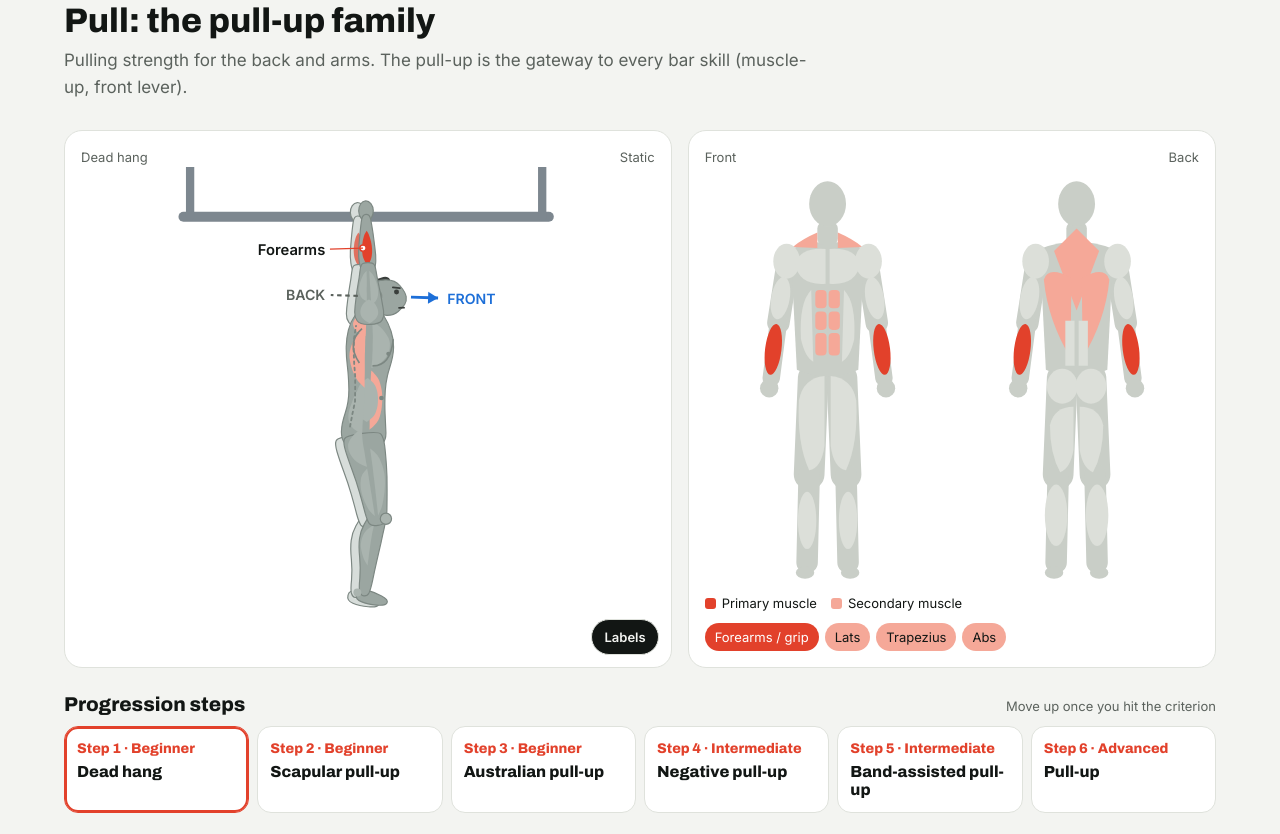
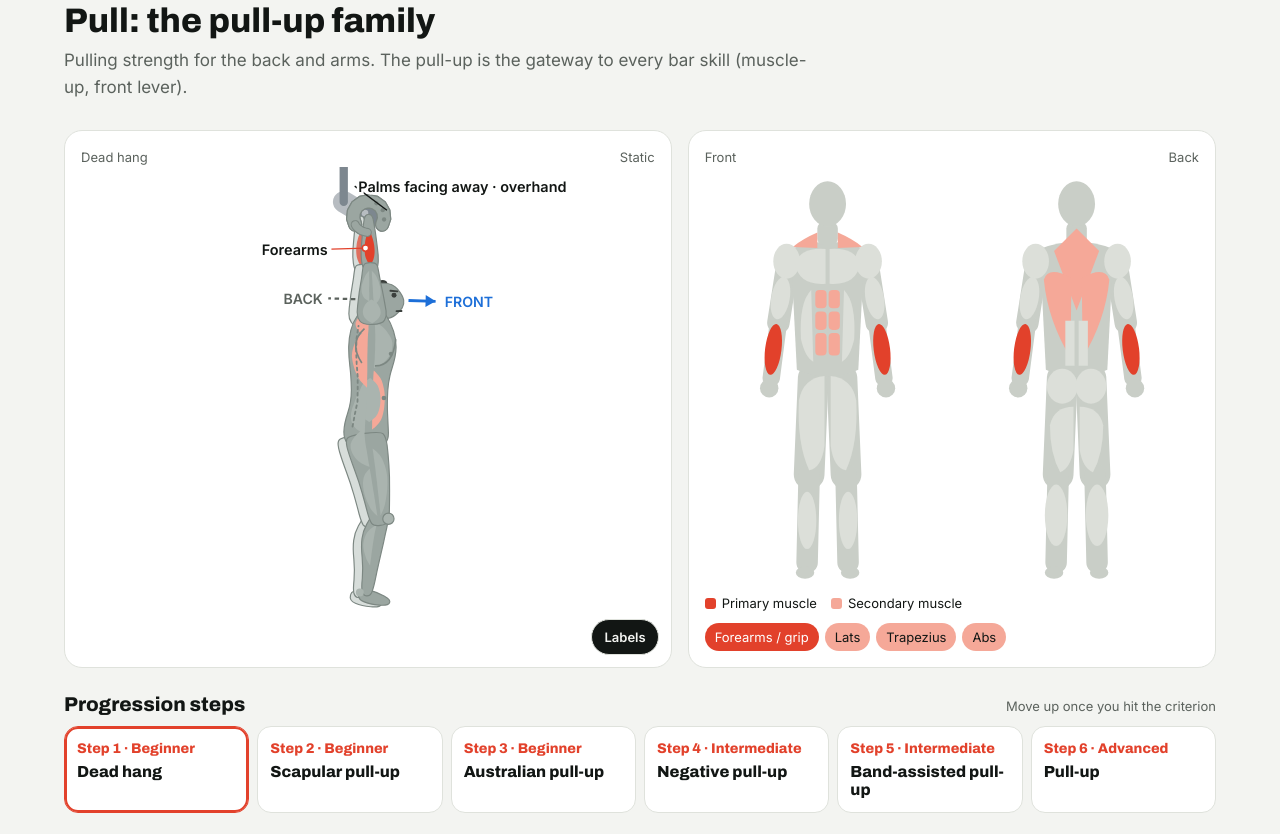
Before and after one commit to ozan-hash/kalistenik-atlasi, a plain HTML site: page index.html in a window 1280 px wide. Shown: the part 387-1221 px from the top of the page. Drawn offline with Linux system fonts and the light colour scheme.

Commit message:
Bar yandan kesit olarak çizildi, overhand tutuş ve barfiks tepe pozisyonu düzeltildi, etiket çakışmaları giderildi
Co-Authored-By: Claude Opus 5.5 <noreply@anthropic.com>
Claude-Session: https://claude.ai/code/session_01SHM5qUnhDgNg6PZVix2ExS

```diff
--- a/index.html
+++ b/index.html
@@ -172,13 +172,13 @@ table{font-size:13px}.stack thead{display:none}.stack tr{display:grid;padding-bl
 const M={traps:'Trapez',delts:'Omuz (deltoid)',pecs:'Göğüs',biceps:'Biseps',triceps:'Triseps',forearms:'Ön kol / kavrama',abs:'Karın',obliques:'Yan karın',lats:'Kanat (latissimus)',lowerback:'Bel',glutes:'Kalça',quads:'Ön bacak',hams:'Arka bacak',calves:'Baldır'};
 
 /* ---------- explicit hang poses (bar at y=44) ---------- */
-const hang={w:[150,44],e:[151,74],s:[152,104],h:[161,92],p:[150,178],k:[155,226],a:[146,270]};
+const hang={w:[150,44],e:[151,74],s:[152,104],h:[158,94],p:[150,178],k:[155,226],a:[146,270]};
 const hang2={...hang,k:[157,226],a:[150,270]};
-const scapB={w:[150,44],e:[151,70],s:[152,96],h:[160,82],p:[150,170],k:[155,218],a:[146,262]};
-const topP={w:[150,44],e:[132,64],s:[153,56],h:[160,32],p:[150,130],k:[156,178],a:[146,222]};
+const scapB={w:[150,44],e:[151,70],s:[152,96],h:[157,85],p:[150,170],k:[155,218],a:[146,262]};
+const topP={w:[150,44],e:[151,72],s:[141,54],h:[139,33],p:[147,126],k:[156,172],a:[147,218]};
 const rowA={sup:1,w:[200,152],e:[201,180],s:[200,208],h:[215,203],p:[130,229],k:[95,240],a:[60,250]};
 const rowB={sup:1,w:[200,152],e:[176,166],s:[196,170],h:[210,162],p:[128,209],k:[94,230],a:[60,250]};
-const hkrB={w:[150,44],e:[151,74],s:[152,104],h:[161,92],p:[150,178],k:[196,166],a:[192,214]};
+const hkrB={w:[150,44],e:[151,74],s:[152,104],h:[158,94],p:[150,178],k:[196,166],a:[192,214]};
 
 /* ---------- IK pose specs: P hip, t torso angle, W wrist target, A ankle target ---------- */
 const sh=(o,dy)=>({...o,P:[o.P[0],o.P[1]+dy]});
@@ -202,7 +202,7 @@ prone_y:{n:'Yüzüstü Y kaldırma',en:'Prone Y raise',A:{P:[150,246],t:-2,W:[27
 sphinx:{n:'Sfenks şınavı',en:'Sphinx push-up',A:PL_A,B:{P:[141,216],t:-17,W:[233,250],A:[44,250]},pr:['floor'],dur:2600,tempo:'1 sn it · 2 sn in',sets:'3 × 8–12',rest:'60 sn',p:['triceps'],s:['pecs','abs','delts'],how:'Dirsek plankından avuçlarla iterek dirsekleri yerden kaldır. Triseps için aletsiz “dips” hazırlığı.',cues:['Önkollar yerde, eller ileri bakar.','Avuçlarla yere bas, dirsekleri kaldır.','Gövde plank pozisyonunu korur.']},
 diamond:{n:'Elmas şınav',en:'Diamond push-up',A:PU_A,B:PU_B,pr:['floor'],dur:2600,tempo:'1 sn it · 2 sn in',sets:'3 × 6–12',rest:'90 sn',p:['triceps','pecs'],s:['delts','abs'],how:'Başparmak ve işaret parmakları göğüs altında elmas oluşturur. Triseps ağırlıklı şınav.',cues:['Eller göğüs ortasının altında.','Dirsekler gövdeye yakın geriye gider.','Diz üstünde başlayabilirsin.']},
 pike:{n:'Pike şınavı',en:'Pike push-up',A:PK_A,B:PK_B,pr:['floor'],dur:2600,tempo:'2 sn in · 1 sn it',sets:'3 × 6–12',rest:'90 sn',p:['delts','triceps'],s:['traps','pecs','abs'],how:'Kalça yukarıda ters V pozisyonunda dikey itiş. Omuz için aletsiz “overhead press”.',cues:['Eller omuz genişliğinde, kalça yüksek.','Başın tepesini ellerin önüne indir (üçgen).','Dirsekler 45° geriye.']},
-glute_bridge:{n:'Kalça köprüsü',en:'Glute bridge',A:{sup:1,P:[150,246],t:0,W:[166,250],A:[100,250],kb:1},B:{sup:1,P:[158,210],t:29.4,W:[166,250],A:[100,250],kb:1},pr:['floor'],dur:2600,tempo:'1 sn kaldır · 2 sn tut',sets:'3 × 15–20',rest:'60 sn',p:['glutes'],s:['hams','lowerback','abs'],how:'Sırtüstü, dizler bükük; topuklarla iterek kalçayı kaldır. Squat ve pistol için kalça gücü.',cues:['Topuklar kalçaya yakın.','Kalçayı sıkarak kaldır, beli değil.','Tek bacakla zorlaştır.']},
+glute_bridge:{n:'Kalça köprüsü',en:'Glute bridge',A:{sup:1,P:[150,246],t:0,W:[166,250],A:[100,250],kb:1},B:{sup:1,hd:-30,P:[158,210],t:29.4,W:[166,250],A:[100,250],kb:1},pr:['floor'],dur:2600,tempo:'1 sn kaldır · 2 sn tut',sets:'3 × 15–20',rest:'60 sn',p:['glutes'],s:['hams','lowerback','abs'],how:'Sırtüstü, dizler bükük; topuklarla iterek kalçayı kaldır. Squat ve pistol için kalça gücü.',cues:['Topuklar kalçaya yakın.','Kalçayı sıkarak kaldır, beli değil.','Tek bacakla zorlaştır.']},
 wall_sit:{n:'Duvar oturuşu',en:'Wall sit',A:{P:[118,186],t:-90,W:[120,172],A:[166,248]},B:{P:[118,184],t:-90,W:[120,170],A:[166,248]},pr:['floor',['wall',100]],dur:3000,tempo:'Statik',sets:'3 × 30–60 sn',rest:'60 sn',p:['quads'],s:['glutes','calves'],how:'Sırt duvarda, uyluklar yere paralel sandalye pozisyonu. Ön bacak dayanıklılığı.',cues:['Dizler ayak bileklerinin üstünde, 90°.','Sırt tamamen duvarda.','Ağırlık topuklarda.']},
 calf_raise:{n:'Baldır kaldırma',en:'Calf raise',A:ST,B:{P:[150,143],t:-90,W:[150,129],A:[150,241]},pr:['floor'],dur:2000,tempo:'1 sn kalk · 1 sn tut · 1 sn in',sets:'3 × 15–25',rest:'45 sn',p:['calves'],s:['abs'],how:'Parmak uçlarına yüksel, yavaş in. Basamak kenarında tek bacakla zorlaştır.',cues:['Tam yüksel, tepede 1 sn tut.','Topuğu kontrollü indir.','Denge için duvara hafif dokun.']},
 sl_rdl:{n:'Tek bacak RDL',en:'Single-leg Romanian deadlift',A:{...ST,A2:[142,236]},B:{P:[148,160],t:-5,W:[220,212],A:[150,250],A2:[54,168]},pr:['floor'],dur:3000,tempo:'2 sn eğil · 1 sn kalk',sets:'3 × 8–10 / bacak',rest:'60 sn',p:['hams','glutes'],s:['lowerback','calves','abs'],how:'Tek ayak üzerinde kalçadan menteşe; arka bacak geriye uzanır. Arka bacak ve denge.',cues:['Destek dizi hafif bükük.','Sırt düz, kalça geriye.','Gövde ve arka bacak tek çizgi.']},
@@ -391,8 +391,8 @@ function phase(now){const d=cur.dur||2600,x=((now-t0)%d)/d;
  return .5-.5*Math.cos(x*2*Math.PI)}
 function props(P){let o='';const st='var(--steel)',fl='var(--line)';
  for(const p of cur.pr){const k=Array.isArray(p)?p[0]:p;
-  if(k==='hi')o+=ln([40,44],[260,44],6,st)+ln([44,44],[44,10],5,st)+ln([256,44],[256,10],5,st);
-  if(k==='lo')o+=ln([200,150],[200,254],5,st)+ln([170,150],[240,150],6,st)+ln([10,256],[290,256],3,fl);
+  if(k==='hi')o+=bar3d(P.w[0],44,1);
+  if(k==='lo')o+=ln([185,141],[185,256],4,st)+bar3d(200,150,0)+ln([10,257],[290,257],3,fl);
   if(k==='floor')o+=ln([10,257],[290,257],3,fl);
   if(k==='box')o+='<rect x="'+p[1]+'" y="'+p[2]+'" width="'+p[3]+'" height="'+(256-p[2])+'" rx="5" fill="var(--mus)"/>';
   if(k==='wall')o+='<rect x="'+(p[1]-(p[1]<150?14:0))+'" y="0" width="14" height="256" fill="var(--mus)"/>';
@@ -422,23 +422,28 @@ const MS={traps:['Trapez','Traps','Trapèzes'],delts:['Omuz','Shoulders','Épaul
 const FB={f:['ÖN','FRONT','AVANT'],b:['ARKA','BACK','ARRIÈRE']};
 const MSEG={};for(const k in MUS)for(const m of MUS[k])if(!MSEG[m[0]])MSEG[m[0]]=[k,m[1],m[2],m[3]];
 function arrowHead(a,b,s,col){const dx=b[0]-a[0],dy=b[1]-a[1],d=Math.hypot(dx,dy)||1,ux=dx/d,uy=dy/d;return '<path d="M'+f1(b[0])+' '+f1(b[1])+'L'+f1(b[0]-ux*s-uy*s*.6)+' '+f1(b[1]-uy*s+ux*s*.6)+'L'+f1(b[0]-ux*s+uy*s*.6)+' '+f1(b[1]-uy*s-ux*s*.6)+'Z" fill="'+col+'"/>'}
-function overlay(P,frs){if(!showLbl)return '';const li=LI[LANG],fs=VB[2]/26,o=[];
- /* facing indicator at the head */
- const tf=frs.t,h=P.h,F=tf.F,fa=[h[0]+F[0]*16,h[1]+F[1]*16],fb=[h[0]+F[0]*(16+fs*1.5),h[1]+F[1]*(16+fs*1.5)],ba=[h[0]-F[0]*16,h[1]-F[1]*16],bb=[h[0]-F[0]*(16+fs*1.5),h[1]-F[1]*(16+fs*1.5)];
- let s='<g font-family="Inter,sans-serif" font-weight="700" font-size="'+f1(fs*.78)+'">';
- s+='<line x1="'+f1(fa[0])+'" y1="'+f1(fa[1])+'" x2="'+f1(fb[0])+'" y2="'+f1(fb[1])+'" stroke="var(--front)" stroke-width="'+f1(fs*.16)+'"/>'+arrowHead(fa,fb,fs*.55,'var(--front)');
- const anc=v=>Math.abs(v[0])<.35?'middle':(v[0]>0?'start':'end'),fp=[fb[0]+F[0]*fs*.5,fb[1]+F[1]*fs*.5+fs*.3],bp=[bb[0]-F[0]*fs*.3,bb[1]-F[1]*fs*.3+fs*.3];
- s+='<text x="'+f1(fp[0])+'" y="'+f1(fp[1])+'" text-anchor="'+anc(F)+'" fill="var(--front)">'+FB.f[li]+'</text>';
+function overlay(P,frs){if(!showLbl)return '';const li=LI[LANG],fs=VB[2]/26,items=[],boxes=[];
+ const tf=frs.t,h=P.h,F=tf.F,anc=v=>Math.abs(v[0])<.35?'middle':(v[0]>0?'start':'end');
+ const fa=[h[0]+F[0]*16,h[1]+F[1]*16],fb=[h[0]+F[0]*(16+fs*1.5),h[1]+F[1]*(16+fs*1.5)],ba=[h[0]-F[0]*16,h[1]-F[1]*16],bb=[h[0]-F[0]*(16+fs*1.5),h[1]-F[1]*(16+fs*1.5)];
+ let s='<line x1="'+f1(fa[0])+'" y1="'+f1(fa[1])+'" x2="'+f1(fb[0])+'" y2="'+f1(fb[1])+'" stroke="var(--front)" stroke-width="'+f1(fs*.16)+'"/>'+arrowHead(fa,fb,fs*.55,'var(--front)');
  s+='<line x1="'+f1(ba[0])+'" y1="'+f1(ba[1])+'" x2="'+f1(bb[0])+'" y2="'+f1(bb[1])+'" stroke="var(--soft)" stroke-width="'+f1(fs*.12)+'" stroke-dasharray="'+f1(fs*.25)+' '+f1(fs*.2)+'"/>';
- s+='<text x="'+f1(bp[0])+'" y="'+f1(bp[1])+'" text-anchor="'+anc([-F[0],-F[1]])+'" fill="var(--soft)">'+FB.b[li]+'</text></g>';
- /* primary-muscle callouts */
- const L=[];for(const m of cur.p.slice(0,3)){const g=MSEG[m];if(!g)continue;const fr=frs[g[0]],pr=PROF[g[0]],tm=(g[2]+g[3])/2,wf=wAt(pr,tm,1),wb=wAt(pr,tm,2);
-  const side=g[1]==='b'?-1:1,c=at(fr,tm,side>0?wf*.5:-wb*.5),d=[fr.F[0]*side,fr.F[1]*side],w=side>0?wf:wb,lp=[c[0]+d[0]*(w*.5+fs*1.6),c[1]+d[1]*(w*.5+fs*1.6)];L.push({c,lp,d,t:MS[m][li]})}
- L.sort((a,b)=>a.lp[1]-b.lp[1]);for(let i=1;i<L.length;i++)if(Math.abs(L[i].lp[1]-L[i-1].lp[1])<fs*1.25&&Math.abs(L[i].lp[0]-L[i-1].lp[0])<fs*6)L[i].lp[1]=L[i-1].lp[1]+fs*1.25;
- s+='<g font-family="Inter,sans-serif" font-weight="600" font-size="'+f1(fs*.82)+'">';
- for(const l of L){const an=l.d[0]>=.2?'start':l.d[0]<=-.2?'end':'middle',tx=l.lp[0]+(an==='start'?fs*.25:an==='end'?-fs*.25:0),ty=l.lp[1]+(an==='middle'?(l.d[1]>0?fs*.9:-fs*.3):fs*.3);
-  s+='<circle cx="'+f1(l.c[0])+'" cy="'+f1(l.c[1])+'" r="'+f1(fs*.17)+'" fill="#fff" stroke="var(--acc)" stroke-width="'+f1(fs*.08)+'"/><line x1="'+f1(l.c[0])+'" y1="'+f1(l.c[1])+'" x2="'+f1(l.lp[0])+'" y2="'+f1(l.lp[1])+'" stroke="var(--acc)" stroke-width="'+f1(fs*.07)+'"/>';
-  s+='<text x="'+f1(tx)+'" y="'+f1(ty)+'" text-anchor="'+an+'" fill="var(--ink)" stroke="var(--card)" stroke-width="'+f1(fs*.28)+'" paint-order="stroke">'+esc(l.t)+'</text>'}
+ items.push({t:FB.f[li],x:fb[0]+F[0]*fs*.5,y:fb[1]+F[1]*fs*.5+fs*.3,an:anc(F),col:'var(--front)',w:700,fx:1});
+ items.push({t:FB.b[li],x:bb[0]-F[0]*fs*.3,y:bb[1]-F[1]*fs*.3+fs*.3,an:anc([-F[0],-F[1]]),col:'var(--soft)',w:700,fx:1});
+ const b=barXY();if(b){const sg=gripSign(P);items.push({t:GL[li],x:b[0]+sg*fs*2.8,y:b[1]-fs*1.4,an:sg>0?'start':'end',col:'var(--ink)',w:600,lead:[b[0]+sg*11,b[1]-4],lc:'var(--ink)'})}
+ for(const m of cur.p.slice(0,3)){const g=MSEG[m];if(!g)continue;const fr=frs[g[0]],pr=PROF[g[0]],tm=(g[2]+g[3])/2,wf=wAt(pr,tm,1),wb=wAt(pr,tm,2);
+  const side=g[1]==='b'?-1:1,c=at(fr,tm,side>0?wf*.5:-wb*.5),d=[fr.F[0]*side,fr.F[1]*side],w=side>0?wf:wb,lp=[c[0]+d[0]*(w*.5+fs*1.6),c[1]+d[1]*(w*.5+fs*1.6)];
+  const an=d[0]>=.2?'start':d[0]<=-.2?'end':'middle';items.push({t:MS[m][li],x:lp[0]+(an==='start'?fs*.25:an==='end'?-fs*.25:0),y:lp[1]+(an==='middle'?(d[1]>0?fs*.9:-fs*.3):fs*.3),an,col:'var(--ink)',w:600,lead:c,lc:'var(--acc)',dot:1})}
+ const box=it=>{const wd=it.t.length*fs*.47,x0=it.an==='start'?it.x:it.an==='end'?it.x-wd:it.x-wd/2;return [x0-2,it.y-fs*.82,x0+wd+2,it.y+fs*.22]};
+ const hit=(a,b)=>a[0]<b[2]&&b[0]<a[2]&&a[1]<b[3]&&b[1]<a[3];
+ const vx0=VB[0]+2,vx1=VB[0]+VB[2]-2;
+ for(const it of items){let bx=box(it);if(bx[0]<vx0){it.x+=vx0-bx[0]}if(bx[2]>vx1){it.x-=bx[2]-vx1}
+  if(!it.fx){const base=it.y;for(let k=1;k<14&&boxes.some(o=>hit(o,box(it)));k++)it.y=base+(k%2?1:-1)*Math.ceil(k/2)*fs*.95}
+  boxes.push(box(it))}
+ s+='<g font-family="Inter,sans-serif">';
+ for(const it of items){if(it.lead){const ex=it.an==='start'?it.x-fs*.2:it.an==='end'?it.x+fs*.2:it.x,ey=it.y-fs*.3;
+   s+='<line x1="'+f1(it.lead[0])+'" y1="'+f1(it.lead[1])+'" x2="'+f1(ex)+'" y2="'+f1(ey)+'" stroke="'+it.lc+'" stroke-width="'+f1(fs*.07)+'"/>';
+   if(it.dot)s+='<circle cx="'+f1(it.lead[0])+'" cy="'+f1(it.lead[1])+'" r="'+f1(fs*.17)+'" fill="#fff" stroke="var(--acc)" stroke-width="'+f1(fs*.08)+'"/>'}
+  s+='<text x="'+f1(it.x)+'" y="'+f1(it.y)+'" text-anchor="'+it.an+'" font-weight="'+it.w+'" font-size="'+f1(fs*(it.fx?.78:.8))+'" fill="'+it.col+'" stroke="var(--card)" stroke-width="'+f1(fs*.28)+'" paint-order="stroke">'+esc(it.t)+'</text>'}
  return s+'</g>'}
 /* ghost of the start pose + arrow of the main moving joint */
 let MOVE=null;
@@ -448,6 +453,22 @@ function ghost(){if(!MOVE)return '';const P=JA,g='var(--soft)';const seg=(a,b,w)
  const a=MOVE.a,b=MOVE.b,mx=(a[0]+b[0])/2,my=(a[1]+b[1])/2,dx=b[0]-a[0],dy=b[1]-a[1],c=[mx-dy*.18,my+dx*.18],end=[b[0]-(b[0]-c[0])*.12,b[1]-(b[1]-c[1])*.12];
  o+='<path d="M'+f1(a[0])+' '+f1(a[1])+'Q'+f1(c[0])+' '+f1(c[1])+' '+f1(end[0])+' '+f1(end[1])+'" fill="none" stroke="var(--ink)" stroke-width="1.6" stroke-dasharray="4 3" opacity=".55"/>'+arrowHead(c,b,6,'var(--ink)').replace('<path','<path opacity=".55"');
  return o}
+/* bar seen end-on (side view) + hands wrapped around it */
+function barXY(){const k=cur.pr.find(p=>p==='hi'||p==='lo');if(!k)return null;return k==='hi'?[JA.w[0],44]:[200,150]}
+function bar3d(bx,by,top){const st='var(--steel)',back=[bx-15,by-9];let o='';
+ if(top)o+=ln([back[0],back[1]],[back[0],Math.min(VB[1]-6,back[1]-40)],5,st);
+ o+='<line x1="'+f1(back[0])+'" y1="'+f1(back[1])+'" x2="'+f1(bx)+'" y2="'+f1(by)+'" stroke="var(--steel)" stroke-width="13" stroke-linecap="round" opacity=".55"/>';
+ o+='<circle cx="'+f1(bx)+'" cy="'+f1(by)+'" r="6.5" fill="var(--steel)"/><circle cx="'+f1(bx-2.2)+'" cy="'+f1(by-2.2)+'" r="2" fill="#fff" opacity=".45"/>';return o}
+function gripSign(P){const fr=frame(P.p,P.s,'t',P.sup);return Math.abs(fr.F[0])<.3?1:Math.sign(fr.F[0])}
+function grip(P,far){const b=barXY(),sg=gripSign(P),r=9.4,arc=(a0,a1)=>{let d='';const n=10;for(let i=0;i<=n;i++){const a=(a0+(a1-a0)*i/n)*R;d+=(i?'L':'M')+f1(b[0]+Math.cos(a)*r)+' '+f1(b[1]+Math.sin(a)*r)}return d};
+ const A=sg>0?[150,390]:[30,-210],T=sg>0?[150,95]:[30,85],col=far?'var(--bodyfar)':'var(--body)';
+ let o='<path d="'+arc(A[0],A[1])+'" fill="none" stroke="var(--bodyedge)" stroke-width="8.6" stroke-linecap="round"/><path d="'+arc(A[0],A[1])+'" fill="none" stroke="'+col+'" stroke-width="7.2" stroke-linecap="round"/>';
+ o+='<path d="'+arc(T[0],T[1])+'" fill="none" stroke="var(--bodyedge)" stroke-width="5.4" stroke-linecap="round"/><path d="'+arc(T[0],T[1])+'" fill="none" stroke="'+col+'" stroke-width="4.2" stroke-linecap="round"/>';
+ if(!far)for(const a of (sg>0?[300,335,10]:[240,205,170])){const x=b[0]+Math.cos(a*R)*r,y=b[1]+Math.sin(a*R)*r;o+='<circle cx="'+f1(x)+'" cy="'+f1(y)+'" r="1.3" fill="var(--bodyedge)"/>'}
+ return o}
+const GL=['Avuçlar öne · overhand','Palms facing away · overhand','Paumes vers l\'avant · pronation'];
+function gripLabel(P){const b=barXY();if(!b||!showLbl)return '';const sg=gripSign(P),fs=VB[2]/26,li=LI[LANG],x0=b[0]+sg*12,y0=b[1]-4,x1=b[0]+sg*(fs*2.6),y1=b[1]-fs*1.6;
+ return '<g font-family="Inter,sans-serif" font-weight="600" font-size="'+f1(fs*.74)+'"><line x1="'+f1(x0)+'" y1="'+f1(y0)+'" x2="'+f1(x1)+'" y2="'+f1(y1)+'" stroke="var(--ink)" stroke-width="'+f1(fs*.06)+'"/><text x="'+f1(x1+sg*fs*.2)+'" y="'+f1(y1-fs*.15)+'" text-anchor="'+(sg>0?'start':'end')+'" fill="var(--ink)" stroke="var(--card)" stroke-width="'+f1(fs*.26)+'" paint-order="stroke">'+esc(GL[li])+'</text></g>'}
 /* auto-fit the camera to the pose */
 let VB=[0,0,300,300];
 function fitView(){const xs=[],ys=[];for(const J of [JA,JB])for(const k in J)if(Array.isArray(J[k])){xs.push(J[k][0]);ys.push(J[k][1])}
@@ -459,12 +480,12 @@ function fitView(){const xs=[],ys=[];for(const J of [JA,JB])for(const k in J)if(
 function draw(t){const P={sup:JA.sup};for(const k in JA)if(Array.isArray(JA[k]))P[k]=L(JA[k],JB[k],t);
  let o=props(P)+shadow(P)+ghost();const sp=P.sup;
  const A2=limb(P.s2,P.e2,'ua',sp,1),F2=limb(P.e2,P.w2,'fa',sp,1),T2=limb(P.p2,P.k2,'th',sp,1),S2=limb(P.k2,P.a2,'sh',sp,1);
- o+=foot(P.k2,P.a2,sp,1)+S2.o+T2.o+hand(P.e2,P.w2,1)+F2.o+A2.o;
+ const BG=!!barXY();o+=foot(P.k2,P.a2,sp,1)+S2.o+T2.o+(BG?'':hand(P.e2,P.w2,1))+F2.o+A2.o+(BG?grip(P,1):'');
  const TT=limb(P.p,P.s,'t',sp,0),SH=limb(P.k,P.a,'sh',sp,0),TH=limb(P.p,P.k,'th',sp,0),FA=limb(P.e,P.w,'fa',sp,0),UA=limb(P.s,P.e,'ua',sp,0);
  o+=head(P)+TT.o;
  o+=foot(P.k,P.a,sp,0)+SH.o+TH.o;
  o+=cues(TT.fr,TH.fr,SH.fr,sp);
- o+=hand(P.e,P.w,0)+FA.o+UA.o;
+ o+=(BG?'':hand(P.e,P.w,0))+FA.o+UA.o+(BG?grip(P,0):'');
  o+=overlay(P,{t:TT.fr,th:TH.fr,sh:SH.fr,ua:UA.fr,fa:FA.fr});
  fig.innerHTML=o}
 const rm=matchMedia('(prefers-reduced-motion: reduce)');
```
